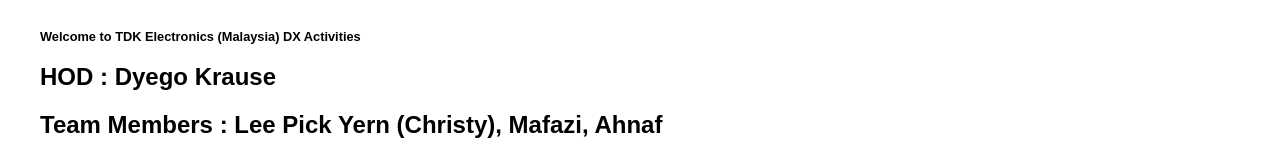
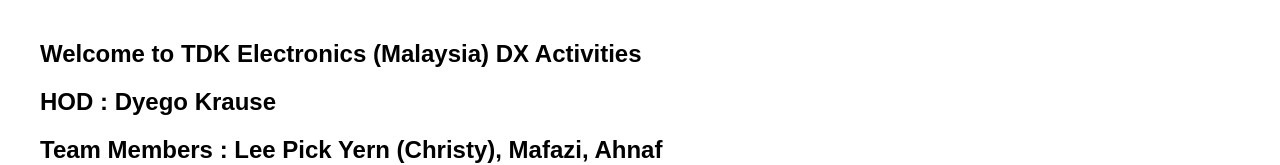
Before and after one commit to Christy-Lpy/i4.0brochure, a plain HTML site: page index.html in a window 1280 px wide. Shown: the top 165 px of the page. Drawn offline with Linux system fonts and the light colour scheme.

Commit message:
index.html

```diff
--- a/index.html
+++ b/index.html
@@ -37,7 +37,7 @@
 </head>
 <body>
     <div class="container">
-     <h1 class="responsive-text">Welcome to TDK Electronics (Malaysia) DX Activities</h1>
+     <h2>Welcome to TDK Electronics (Malaysia) DX Activities</h2>
     <h2> HOD : Dyego Krause</h2>
     <h2>Team Members : Lee Pick Yern (Christy), Mafazi, Ahnaf</h2><br/>
 
```
